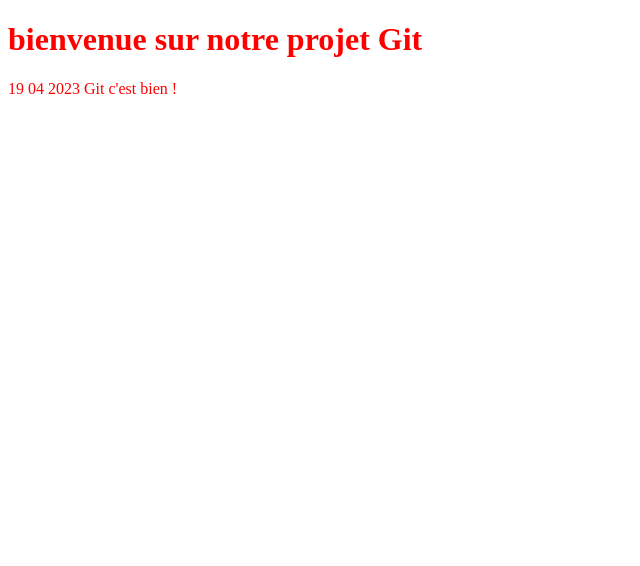
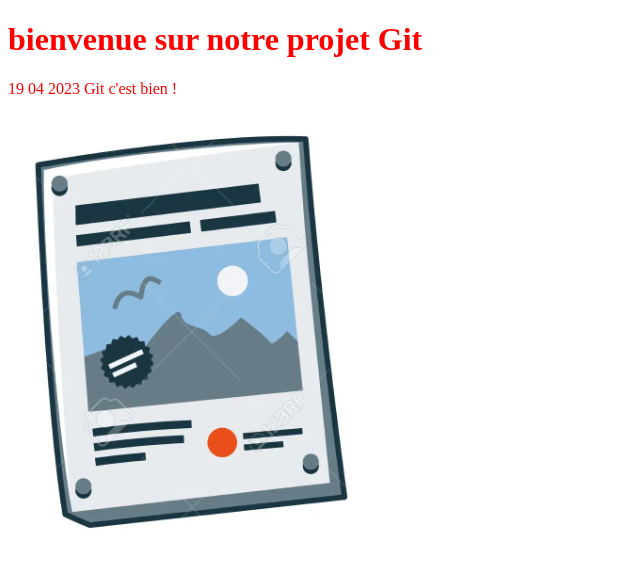
Before and after one commit to sebleh50/git-en-quipe, a plain HTML site: page index.html in a window 1280 px wide. Shown: the whole page, without its empty margins (0-640 px from the left). Drawn offline with Linux system fonts and the light colour scheme.

Commit message:
vrai image

```diff
--- a/index.html
+++ b/index.html
@@ -11,6 +11,6 @@
 	</h1>
 <p>19 04 2023
 Git c'est bien !</p>
-<img src="Immersion_2/images/articles.jpg" alt="">
+<img src="articles.jpg" alt="">
 </body>
 </html>
```
Also changed, not shown: articles.jpg (added).
